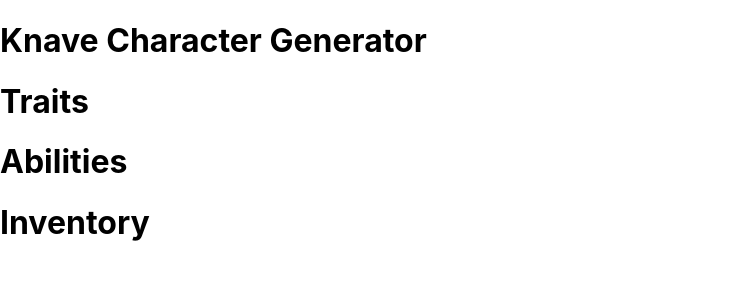
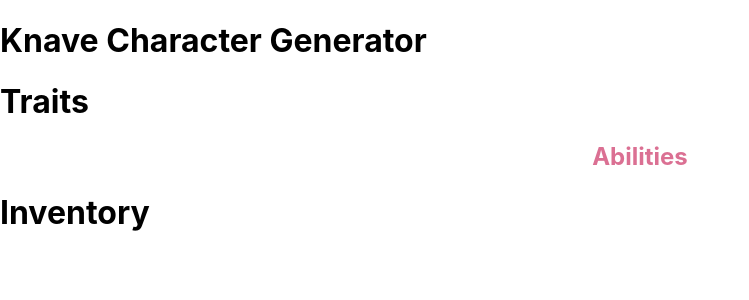
Before and after one commit to tylergreason/knave-character-generator, a React (Create React App) app: page / in a window 1280 px wide. Shown: the top 300 px of the page, without its empty margins (0-749 px from the left). Built offline with nearby package versions, Linux system fonts and the light colour scheme.

Commit message:
Added item class design; adding item class in another program then transfering to this program.

```diff
--- a/src/components/Abilities.js
+++ b/src/components/Abilities.js
@@ -1,13 +1,20 @@
 import React, { Component } from 'react'
 import { connect } from 'react-redux'
+import styled from 'styled-components'
 
+
+const Title = styled.h1`
+font-size: 1.5em;
+text-align: center;
+color: palevioletred;
+`;
 class Abilities extends Component {
     render(){
         return(
             <>
-                <h1>
+                <Title>
                     Abilities
-                </h1>
+                </Title>
             </>
         )
     }
```
Also changed, not shown: src/data.js (+16 -0 lines).
